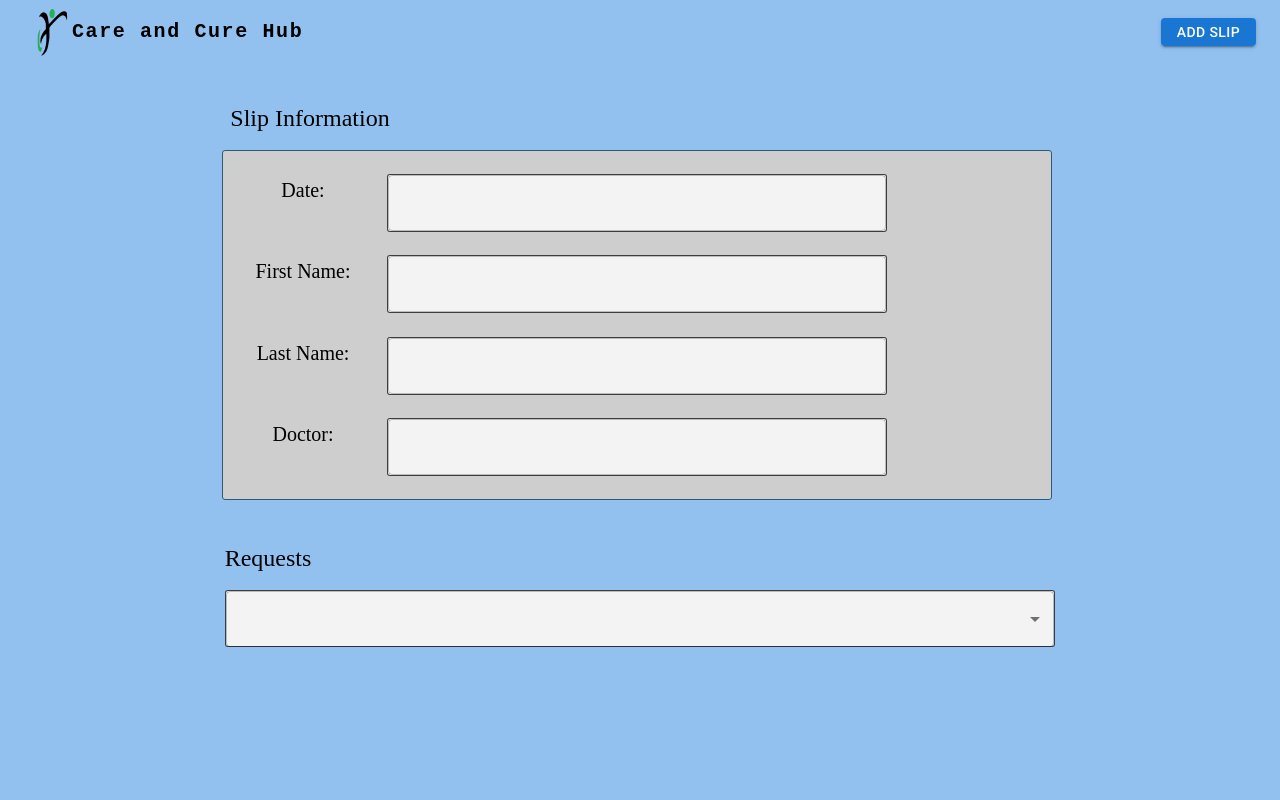
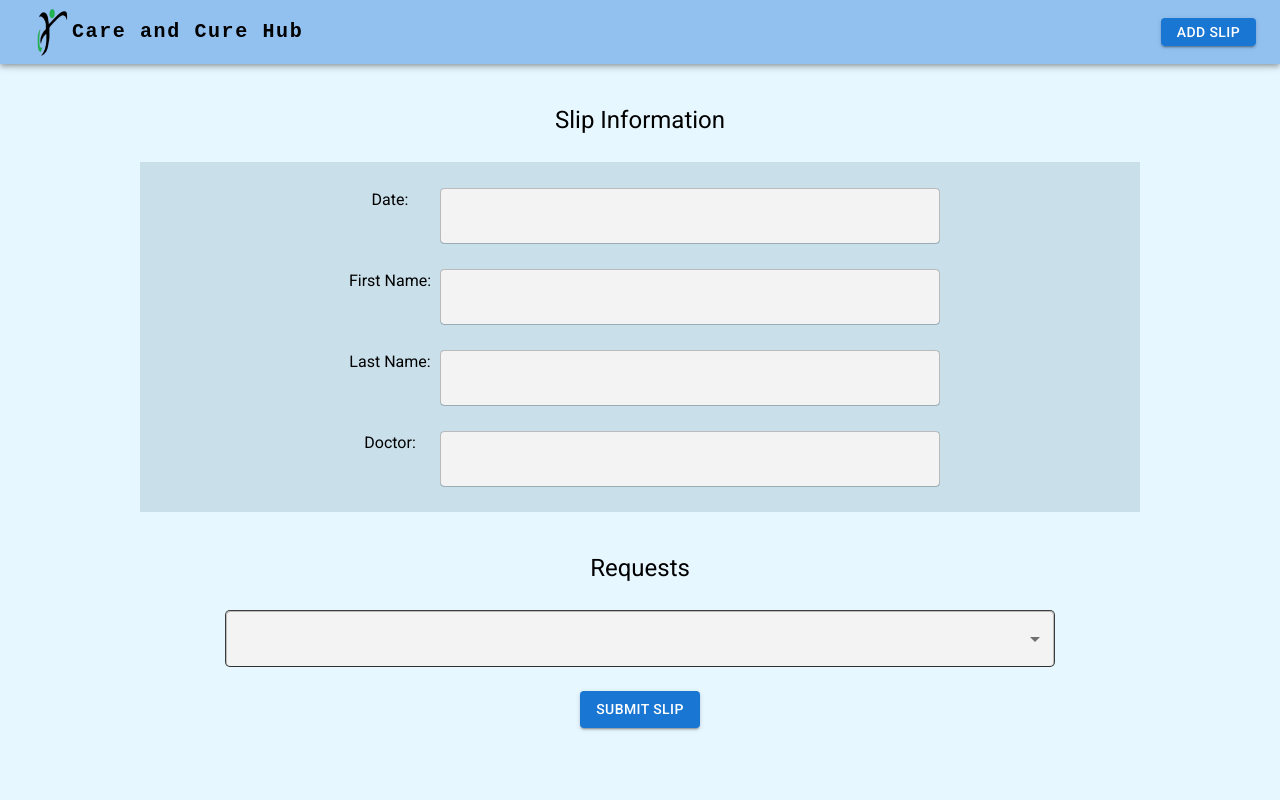
Before and after one commit to Pixelazation/127_Project, a React (Vite) app in the folder client/: page /AddFormInfo in a window 1280 px wide. Shown: the top 800 px of the page. Built offline with nearby package versions, Linux system fonts and the light colour scheme.

Commit message:
I used the stack component here. I tried useing a date picker mui component but I kept running into some LocalProvider related issues after importing things. Srry but can I leave this to you Joshua? I think I lack some git experience here.

```diff
--- a/client/package.json
+++ b/client/package.json
@@ -13,8 +13,10 @@
     "@emotion/react": "^11.11.4",
     "@emotion/styled": "^11.11.5",
     "@mui/icons-material": "^5.15.19",
-    "@mui/material": "^5.15.18",
+    "@mui/lab": "^5.0.0-alpha.170",
+    "@mui/material": "^5.15.19",
     "@mui/x-data-grid": "^7.6.1",
+    "@mui/x-date-pickers": "^7.6.1",
     "react": "^18",
     "react-dom": "^18",
     "react-router-dom": "^6.22.3"
--- a/client/src/pages/AddFormInfo.jsx
+++ b/client/src/pages/AddFormInfo.jsx
@@ -4,258 +4,61 @@ import { DataGrid } from '@mui/x-data-grid';
 
 import { useNavigate } from "react-router-dom";
 
-import CCH from '../testAsset/images/homepage_photo_6217665382819412830_m_removebg_preview_1.png';
+import { styled } from '@mui/material/styles';
 
-import {
-  styled
-} from '@mui/material/styles';
-
-import {Select} from "@mui/material";
-
-import TextField from '@mui/material/TextField';
+import { Select } from "@mui/material";
 
 import Button from '@mui/material/Button';
 
-const SlipPatientInfo11 = styled("div")({
-  backgroundColor: `rgba(230, 247, 255, 1)`,
-  display: `flex`,
-  position: `relative`,
-  isolation: `isolate`,
-  flexDirection: `row`,
-  width: `100vw`,
-  height: `100vh`,
-  justifyContent: `center`,
-  padding: `0px`,
-  boxSizing: `border-box`,
-  overflow: `hidden`,
+import { Box, Stack, TextField } from '@mui/material';
+
+const TextBox = styled("div")({
+  marginLeft: 'auto',
+  marginRight: 'auto',
+  display: 'flex',
+  flexDirection: 'column',
+  width: '500px',
+  height: '55px',
+  backgroundColor: 'rgba(243, 243, 243, 1)',
+  position: 'relative',
+  borderRadius: '5px',
 });
 
-const SlipInformation = styled("div")({
-  textAlign: `center`,
-  whiteSpace: `pre-wrap`,
-  fontSynthesis: `none`,
-  color: `rgba(0, 0, 0, 1)`,
-  fontStyle: `normal`,
-  fontFamily: `Droid Sans`,
-  fontWeight: `400`,
-  fontSize: `24px`,
-  letterSpacing: `0px`,
-  textDecoration: `none`,
-  textTransform: `none`,
-  width: `188px`,
-  height: `52px`,
-  position: `absolute`,
-  left: `296px`,
-  top: `100px`,
+const AppendText = styled("div")({
+  marginLeft: 'auto',
+  marginRight: 'auto',
+  display: 'flex',
+  justifyContent: 'center',
+  flexDirection: 'row',
+  width: '600px',
+  height: '55px',
+  position: 'relative',
+  borderRadius: '5px',
 });
 
-const Requests = styled("div")({
-  textAlign: `center`,
-  whiteSpace: `pre-wrap`,
-  fontSynthesis: `none`,
-  color: `rgba(0, 0, 0, 1)`,
-  fontStyle: `normal`,
-  fontFamily: `Droid Sans`,
-  fontWeight: `400`,
-  fontSize: `24px`,
-  letterSpacing: `0px`,
-  textDecoration: `none`,
-  textTransform: `none`,
-  width: `104px`,
-  height: `52px`,
-  position: `absolute`,
-  left: `296px`,
-  top: `540px`,
+const MainDescriptor = styled("div")({
+  width: '200px',
+  height: '50px',
+  justifyContent: 'center',
+  display: 'flex',
+  top: '100px',
+  alignItems: 'flex-end',
+  fontSize: 24
 });
 
-const TopBar = styled("div")({
-  height: `80px`,
-  width: `100vw`,
-  position: `absolute`,
-  backgroundColor: 'rgba(146, 193, 240, 1)',
-  zIndex: '-5',
+const Descriptor = styled("div")({
+  display: 'flex',
+  justifyContent: 'center',
+  width: '100px',
+  height: '55px',
 });
 
-const SubmitSlip = styled("div")({
-  display: 'flex',
-  justifyContent:'center',
-  position: 'absolute',
-  textAlign: `center`,
-  whiteSpace: `pre-wrap`,
-  fontSynthesis: `none`,
-  color: `rgba(0, 0, 0, 1)`,
-  fontStyle: `normal`,
-  fontFamily: `Droid Sans`,
-  fontWeight: `400`,
-  fontSize: `32px`,
-  letterSpacing: `0px`,
-  textDecoration: `none`,
-  textTransform: `none`,
-  top: '950px',
-  height: '50px',
-  width: '300px',
-});
-
-const Logo = styled("img")({
-  height: `58px`,
-  width: `53.83px`,
-  objectFit: `cover`,
-  position: `absolute`,
-  left: `12px`,
-  top: `9px`,
-  zIndex: '1',
-});
-
-const CCHText = styled("div")({
-  textAlign: `center`,
-  whiteSpace: `pre-wrap`,
-  fontSynthesis: `none`,
-  color: `rgba(0, 0, 0, 1)`,
-  fontStyle: `normal`,
-  fontFamily: `JejuMyeongjo`,
-  fontWeight: `400`,
-  fontSize: `40px`,
-  letterSpacing: `0px`,
-  textDecoration: `none`,
-  textTransform: `none`,
-  width: `150px`,
-  height: `52px`,
-  position: `absolute`,
-  left: `26px`,
-  top: `12px`,
-  zIndex: '1',
-});
-
-const GreyBox = styled("div")({
-  display: 'flex',
-  flexDirection: 'column',
-  justifyContent: 'space-evenly',
+const Background = styled("div")({
+  height: '1500px',
+  width: '100vw',
   alignItems: 'center',
-  backgroundColor: `rgba(206, 206, 206, 1)`,
-  border: `0.25px solid rgba(42, 92, 118, 1)`,
-  boxSizing: `border-box`,
-  borderRadius: `3px`,
-  width: `830px`,
-  height: `350px`,
-  position: `absolute`,
-  left: `302px`,
-  top: `150px`,
-});
-
-const Date = styled("div")({
-  textAlign: `center`,
-  whiteSpace: `pre-wrap`,
-  fontSynthesis: `none`,
-  color: `rgba(0, 0, 0, 1)`,
-  fontStyle: `normal`,
-  fontFamily: `Droid Sans`,
-  fontWeight: `400`,
-  fontSize: `20px`,
-  letterSpacing: `0px`,
-  textDecoration: `none`,
-  textTransform: `none`,
-  width: `120px`,
-  height: `52px`,
-  position: `absolute`,
-  left: '20px',
-});
-
-const FirstName = styled("div")({
-  textAlign: `center`,
-  whiteSpace: `pre-wrap`,
-  fontSynthesis: `none`,
-  color: `rgba(0, 0, 0, 1)`,
-  fontStyle: `normal`,
-  fontFamily: `Droid Sans`,
-  fontWeight: `400`,
-  fontSize: `20px`,
-  letterSpacing: `0px`,
-  textDecoration: `none`,
-  textTransform: `none`,
-  width: `120px`,
-  height: `52px`,
-  position: `absolute`,
-  left: '20px',
-});
-
-const LastName = styled("div")({
-  textAlign: `center`,
-  whiteSpace: `pre-wrap`,
-  fontSynthesis: `none`,
-  color: `rgba(0, 0, 0, 1)`,
-  fontStyle: `normal`,
-  fontFamily: `Droid Sans`,
-  fontWeight: `400`,
-  fontSize: `20px`,
-  letterSpacing: `0px`,
-  textDecoration: `none`,
-  textTransform: `none`,
-  width: `120px`,
-  height: `52px`,
-  position: `absolute`,
-  left: '20px'
-});
-
-const Doctor = styled("div")({
-  textAlign: `center`,
-  whiteSpace: `pre-wrap`,
-  fontSynthesis: `none`,
-  color: `rgba(0, 0, 0, 1)`,
-  fontStyle: `normal`,
-  fontFamily: `Droid Sans`,
-  fontWeight: `400`,
-  fontSize: `20px`,
-  letterSpacing: `0px`,
-  textDecoration: `none`,
-  textTransform: `none`,
-  width: `120px`,
-  height: `36px`,
-  position: `absolute`,
-  left: '20px',
-});
-
-const TextField0 = styled("div")({
-  display: 'flex',
-  flexDirection: 'column',
-  backgroundColor: `rgba(243, 243, 243, 1)`,
-  border: `1px solid rgba(0, 0, 0, 0.75)`,
-  boxSizing: `border-box`,
-  borderRadius: `3px`,
-  width: `500px`,
-  height: `58px`,
-});
-
-const TextField1 = styled("div")({
-  display: 'flex',
-  flexDirection: 'column',
-  backgroundColor: `rgba(243, 243, 243, 1)`,
-  border: `1px solid rgba(0, 0, 0, 0.75)`,
-  boxSizing: `border-box`,
-  borderRadius: `3px`,
-  width: `500px`,
-  height: `58px`,
-});
-
-const TextField2 = styled("div")({
-  display: 'flex',
-  flexDirection: 'column',
-  backgroundColor: `rgba(243, 243, 243, 1)`,
-  border: `1px solid rgba(0, 0, 0, 0.75)`,
-  boxSizing: `border-box`,
-  borderRadius: `3px`,
-  width: `500px`,
-  height: `58px`,
-});
-
-const TextField3 = styled("div")({
-  display: 'flex',
-  flexDirection: 'column',
-  backgroundColor: `rgba(243, 243, 243, 1)`,
-  border: `1px solid rgba(0, 0, 0, 0.75)`,
-  boxSizing: `border-box`,
-  borderRadius: `3px`,
-  width: `500px`,
-  height: `58px`,
+  justifyContent: 'center',
+  backgroundColor: 'rgba(230, 247, 255, 1)',
 });
 
 const Dropdown = styled("div")({
@@ -264,100 +67,77 @@ const Dropdown = styled("div")({
   backgroundColor: `rgba(243, 243, 243, 1)`,
   border: `1px solid rgba(0, 0, 0, 0.75)`,
   boxSizing: `border-box`,
-  borderRadius: `3px`,
+  borderRadius: `5px`,
   width: `830px`,
   height: `57px`,
-  position: `absolute`,
-  top: '590px',
 });
 
-const BoxThing = styled("div")({
-  display: `flex`,
-  position: `fixed`,
-  flexDirection: `column`,
-  justifyContent: `center`,
-  alignItems: `center`,
-  alignContent: 'center',
-  padding: `0px`,
-  boxSizing: `border-box`,
-  width: '1440px',
-  height: '10px',
-});
-
-const Back = styled("div")({
-  display: 'flex',
-  position: 'absolute',
-  height: '80px',
-  width: '70px',
-  top: '0px',
-  right: '0px',
-});
 
 function SlipPatientInfo1() {
-
-  let navigate = useNavigate();
+  //let navigate = useNavigate();
 
   return (
-    <SlipPatientInfo11>
-      {/* <TopBar/> */}
-      <ResponsiveAppBar buttonDisplay="inline"/>
-      <div></div>
-      {/* <Back>
-        <Button variant="contained"onClick={() => {navigate("/");}}>Back</Button>
-      </Back>
-
-      <Logo src={CCH} loading='lazy' alt={"Logo"}/>
-      <CCHText>
-        {`CCH`}
-      </CCHText> */}
-
-      <BoxThing>
-        <SlipInformation>
-          {`Slip Information`}
-        </SlipInformation>
-        <Requests>
-          {`Requests`}
-        </Requests>
-        <SubmitSlip>
-          <Button variant="contained"onClick={() => {navigate("/USure");}}>Submit Slip</Button>
-        </SubmitSlip>
-
-        <GreyBox>
-          <TextField0>
-            <TextField id="outlined-basic" variant="outlined" />
-            <Date>
+    <Background>
+      <Stack
+        direction='column'
+        spacing={3}
+        display="flex"
+        alignItems="center"
+        justifyContent="center"
+        sx={{ width: '100%' }}
+      >
+        <ResponsiveAppBar buttonDisplay="inline"/>
+        <MainDescriptor>Slip Information</MainDescriptor>
+        <Box sx={{
+          bgcolor: 'rgba(201, 223, 234, 1)',
+          height: '350px',
+          width: '1000px',
+          display: 'flex',
+          justifyContent: 'space-evenly',
+          flexDirection: 'column',
+          alignItems: 'center',
+        }}>
+          <AppendText>
+            <Descriptor>
               {`Date:`}
-            </Date>
-          </TextField0>
-
-          <TextField1>
-            <TextField id="outlined-basic" variant="outlined" />
-            <FirstName>
+            </Descriptor>
+            <TextBox>
+              <TextField id="outlined-basic" variant="outlined" />
+            </TextBox>
+          </AppendText>
+          <AppendText>
+            <Descriptor>
               {`First Name:`}
-            </FirstName>
-          </TextField1>
-
-          <TextField2>
-            <TextField id="outlined-basic" variant="outlined" />
-            <LastName>
+            </Descriptor>
+            <TextBox>
+              <TextField id="outlined-basic" variant="outlined" />
+            </TextBox>
+          </AppendText>
+          <AppendText>
+            <Descriptor>
               {`Last Name:`}
-            </LastName>
-          </TextField2>
-
-          <TextField3>
-            <TextField id="outlined-basic" variant="outlined" />
-            <Doctor>
+            </Descriptor>
+            <TextBox>
+              <TextField id="outlined-basic" variant="outlined" />
+            </TextBox>
+          </AppendText>
+          <AppendText>
+            <Descriptor>
               {`Doctor:`}
-            </Doctor>
-          </TextField3>
-
-        </GreyBox>
+            </Descriptor>
+            <TextBox>
+              <TextField id="outlined-basic" variant="outlined" />
+            </TextBox>
+          </AppendText>
+        </Box>
+        <MainDescriptor>Requests</MainDescriptor>
         <Dropdown>
           <Select/>
         </Dropdown>
-      </BoxThing>
-    </SlipPatientInfo11>);
-
-  }
+        <Button variant="contained"onClick={() => {navigate("/USure");}}>Submit Slip</Button>
+      </Stack>
+    </Background>
+  );
+}
 
 export default SlipPatientInfo1;
```
Also changed, not shown: 1 other file (tests, documents, lock files or other folders).
